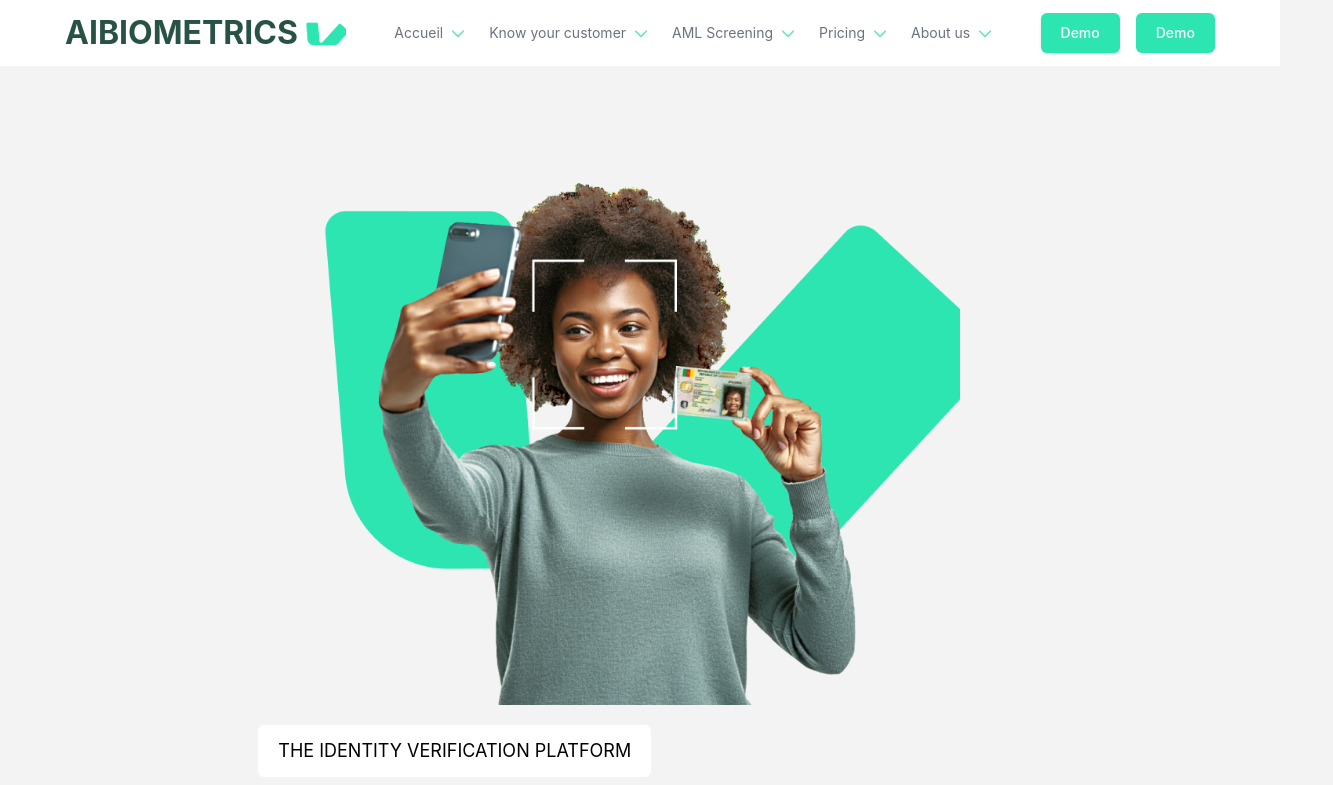
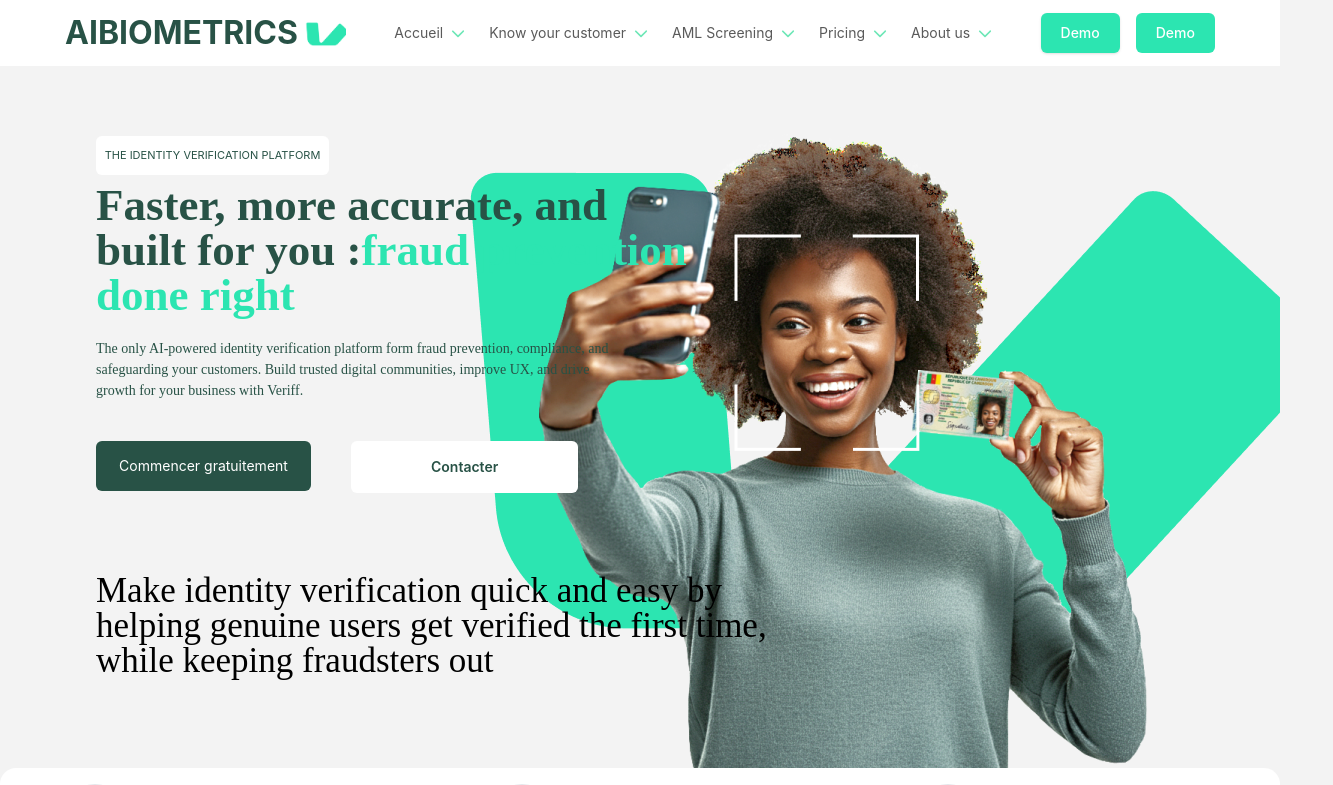
Before and after one commit to chrisvaldes/sekure-site, a React (Create React App) app: page / in a window 1280 px wide. Shown: the top 785 px of the page, 1333 px wide, since content can reach past the window. Built offline with nearby package versions, Linux system fonts and the light colour scheme.

Commit message:
responsive1.3

```diff
--- a/src/Components/NavBar.jsx
+++ b/src/Components/NavBar.jsx
@@ -1,111 +1,13 @@
+import { faChevronDown } from '@fortawesome/free-solid-svg-icons';
+import { FontAwesomeIcon } from '@fortawesome/react-fontawesome';
 import React from "react";
 import { Link } from 'react-router-dom';
 import logo from "../images/logo-cyan.png";
-import { faChevronDown } from '@fortawesome/free-solid-svg-icons';
-import { FontAwesomeIcon } from '@fortawesome/react-fontawesome';
 
 export default function NavBar() {
 
   return (
-    // <nav
-    //   class="fixed top-0 z-10 fixed w-full max-w-full bg-white border rounded-none h-max border-white/80 backdrop-blur-2xl backdrop-saturate-200 lg:px-8 lg:py-4">
-    //   <div class="flex items-center justify-between ">
 
-    //     <div class="flex items-center justify-center gap-5">
-    //       <div class="fa-bars">
-    //         <span class="text-3xl icon-bars">
-    //           <FontAwesomeIcon icon={faBars} />
-    //         </span>
-    //       </div>
-
-    //       <div class="flex items-center justify-center">
-    //         <Link href="#"
-    //           class="logo-title cursor-pointer py-1.5 text-cyan-deep">
-    //           AIBIOMETRICS
-    //         </Link>
-    //         <div class="logo flex items-center justify-center">
-    //           <img src={logo} alt="" class="object-cover pt-2" />
-    //         </div>
-    //       </div>
-    //     </div>
-
-    //     <div class="flex items-center gap-4">
-    //       <div class='nav-items'>
-    //         <ul class="flex gap-3 mt-2 mb-4 lg:mb-0 lg:mt-0 lg:flex-row lg:items-center ">
-    //           <li class="nav-item flex items-center justify-center gap-2 block p-1 font-sans text-sm antialiased font-normal leading-normal text-blue-gray-900 cursor-pointer relative" >
-    //             <Link to="/" class="flex items-center text-lg">
-    //               Accueil
-    //             </Link>
-
-    //             <span class="text-emerald-300">
-    //               <FontAwesomeIcon icon={faChevronDown} />
-    //             </span>
-
-    //           </li>
-    //           <li class="nav-item flex items-center justify-center gap-2 block p-1 font-sans text-sm antialiased font-normal leading-normal text-blue-gray-900 relative">
-    //             <Link to="/consumer" class="flex items-center text-lg text-nowrap">
-    //               Know your customer
-    //             </Link>
-    //             <span class="text-emerald-300">
-    //               <FontAwesomeIcon icon={faChevronDown} />
-    //             </span>
-
-    //           </li>
-    //           <li class="nav-item  flex items-center justify-center gap-2 block p-1 font-sans text-sm antialiased font-normal leading-normal text-blue-gray-900">
-    //             <Link href="#" class="flex items-center text-lg text-nowrap">
-    //               AML Screenning
-    //             </Link>
-    //             <span class="text-emerald-300">
-    //               <FontAwesomeIcon icon={faChevronDown} />
-    //             </span>
-    //           </li>
-    //           <li class="nav-item flex items-center justify-center gap-2 block p-1 font-sans text-sm antialiased font-normal leading-normal text-blue-gray-900">
-    //             <Link href="#" class="flex items-center text-lg">
-    //               Pricing
-    //             </Link>
-    //             <span class="text-emerald-300">
-    //               <FontAwesomeIcon icon={faChevronDown} />
-    //             </span>
-    //           </li>
-    //           <li class="nav-item flex items-center justify-center gap-2 block p-1 font-sans text-sm antialiased font-normal leading-normal text-blue-gray-900">
-    //             <Link href="#" class="flex items-center text-lg  text-nowrap">
-    //               About Us
-    //             </Link>
-    //             <span class="text-emerald-300">
-    //               <FontAwesomeIcon icon={faChevronDown} />
-    //             </span>
-    //           </li>
-    //         </ul>
-    //       </div>
-    //     </div>
-    //     <div class="">
-    //       <div class=" flex items-center justify-center gap-x-1">
-    //         <li class="flex items-center justify-center gap-2 block p-1 mr-2 font-sans text-sm antialiased font-normal leading-normal text-blue-gray-900">
-    //           <span class=" text-2xl">
-    //             <FontAwesomeIcon icon={faEarthAfrica} />
-    //           </span>
-    //           <Link href="#" class="flex items-center text-lg">
-    //             FR
-    //           </Link>
-    //           <span class="text-emerald-300">
-    //             <FontAwesomeIcon icon={faChevronDown} />
-    //           </span>
-    //         </li>
-    //         <button
-    //           class="rounded-lg bg-cyan-color  text-center align-middle font-sans text-xs font-bold uppercase text-white shadow-md shadow-gray-900/10 transition-all hover:shadow-lg hover:shadow-gray-900/20 active:opacity-[0.85] disabled:pointer-events-none disabled:opacity-50 disabled:shadow-none lg:inline-block nav-button"
-    //           type="button">
-    //           <span class="text-neutral-50">Demo</span>
-    //         </button>
-    //         <button
-    //           class="rounded-lg bg-cyan-color text-center align-middle font-sans text-xs font-bold uppercase text-white shadow-md shadow-gray-900/10 transition-all hover:shadow-lg hover:shadow-gray-900/20 active:opacity-[0.85] disabled:pointer-events-none disabled:opacity-50 disabled:shadow-none lg:inline-block nav-button"
-    //           type="button">
-    //           <span class="text-neutral-50">Demo</span>
-    //         </button>
-    //       </div>
-    //     </div>
-    //   </div>
-    // </nav>
-    // <nav class="fixed top-0 z-10 fixed w-full max-w-full bg-white border rounded-none h-max border-white/80 backdrop-blur-2xl backdrop-saturate-200 lg:px-8 lg:py-4">
     <nav className="bg-white fixed top-0 z-10 fixed w-full bg-white border rounded-none  border-white/80 backdrop-blur-2xl backdrop-saturate-200 lg:px-8 ">
       <div className="mx-auto sm:px-6 lg:px-8 w-full">
         <div className="flex h-16 items-center justify-between w-full">
@@ -127,7 +29,7 @@ export default function NavBar() {
             <nav aria-label="Global" class="">
               <ul className="flex items-center gap-6 text-sm">
                 <li class="flex items-center justify-center gap-2">
-                  <Link className="text-gray-500 transition hover:text-gray-500/75" to="/">
+                  <Link className="text-nav-color text-nav font-weight-nav font-family-nav transition hover:text-gray-500/75" to="/">
                     Accueil
                   </Link>
                   <span class="text-emerald-300">
@@ -136,7 +38,7 @@ export default function NavBar() {
                 </li>
 
                 <li class="flex items-center justify-center gap-2">
-                  <Link className="text-gray-500 transition hover:text-gray-500/75 text-nowrap" to="/customer">
+                  <Link className="text-nav-color text-nav font-weight-nav font-family-nav  transition hover:text-gray-500/75 text-nowrap" to="/customer">
                     Know your customer
                   </Link>
                   <span class="text-emerald-300">
@@ -145,7 +47,7 @@ export default function NavBar() {
                 </li>
 
                 <li class="flex items-center justify-center gap-2">
-                  <a className="text-gray-500 transition hover:text-gray-500/75 text-nowrap" href="#">
+                  <a className="text-nav-color text-nav font-weight-nav font-family-nav  transition hover:text-gray-500/75 text-nowrap" href="#">
                     AML Screening
                   </a>
                   <span class="text-emerald-300">
@@ -154,7 +56,7 @@ export default function NavBar() {
                 </li>
 
                 <li class="flex items-center justify-center gap-2">
-                  <a className="text-gray-500 transition hover:text-gray-500/75 text-nowrap" href="#">
+                  <a className="text-nav-color text-nav font-weight-nav font-family-nav  transition hover:text-gray-500/75 text-nowrap" href="#">
                     Pricing
                   </a>
                   <span class="text-emerald-300">
@@ -163,7 +65,7 @@ export default function NavBar() {
                 </li>
 
                 <li class="flex items-center justify-center gap-2">
-                  <a className="text-gray-500 transition hover:text-gray-500/75 text-nowrap" href="#">
+                  <a className="text-nav-color text-nav font-weight-nav font-family-nav  transition hover:text-gray-500/75 text-nowrap" href="#">
                     About us
                   </a>
                   <span class="text-emerald-300">
--- a/src/Pages/Accueil/Accueil.jsx
+++ b/src/Pages/Accueil/Accueil.jsx
@@ -18,45 +18,44 @@ export default function Accueil() {
           <NavBar />
         </section>
 
-        <section class="section-prevention mx-10">
-          <div class="flex md:flex-wrap-reverse items-center justify-around">
-            <div class="content">
+        <section class="section-faster">
+          <div class="faster" style={{ backgroundImage: `url(${femme})`, backgroundPosition: "top right", backgroundRepeat: "no-repeat" }}>
+            <div class="pl-12 md:pl-20 lg:pl-24">
               <div class="flex">
-                <button class="text-nowrap rounded-md bg-white py-3 px-5 rounded-md  text-sm sm:text-sm md:text-md lg:text-lg my-5">THE IDENTITY VERIFICATION PLATFORM</button>
+                <button class="text-nowrap h-button-first w-button-first rounded-md bg-white text-cyan-deep py-3 px-5 text-sub-content font-weight-nav font-family-nav my-2 flex items-center justify-center">
+                  THE IDENTITY VERIFICATION PLATFORM
+                </button>
               </div>
-              <div class=" text-2xl sm:text-2xl md:text-3xl lg:text-4xl my-5 text-left font-bold text-cyan-color mt-5">
+              <div class=" text-title font-weight-title font-family-title leading-normal text-left font-bold text-cyan-color">
                 <span class="text-cyan-deep">Faster, more accurate, and <br /> built for you :</span>
                 <span>fraud prevention <br /> done right</span>
 
               </div>
-              <div class="text-cyan-deep text-left text-sm sm:text-sm md:text-md lg:text-lg my-5">
+              <div class="text-cyan-deep text-left text-content font-weight-content font-family-content leading-normal-1 mt-5">
                 The only AI-powered identity verification platform form fraud prevention, compliance, and <br />
                 safeguarding your customers. Build trusted digital communities, improve UX, and drive <br />
                 growth for your business with Veriff.
               </div>
               <div class="flex mt-10 gap-10">
-                <button class="text-nowrap rounded-md bg-cyan-deep py-4 px-5 rounded-md text-white font-semibold text-sm sm:text-sm md:text-md lg:text-lg">Commencer gratuitement</button>
-                <button class="text-nowrap rounded-md bg-white py-4 px-20 rounded-md text-cyan-deep font-bold text-sm sm:text-sm md:text-md lg:text-lg">Contacter</button>
+                <button class="text-nowrap rounded-md bg-cyan-deep py-4 px-5 rounded-md text-white  h-button-height w-button-width text-sm flex items-center justify-center">Commencer gratuitement</button>
+                <button class="text-nowrap rounded-md bg-white py-4 px-20 rounded-md text-cyan-deep font-semibold  text-sm">Contacter</button>
               </div>
               <div >
-                <h2 class="text-left text-2xl sm:text-2xl md:text-3xl lg:text-3xl font-semibold my-10">
+                <h2 class="text-title-1 font-weight-title-1 font-family-title leading-normal text-left font-semibold mt-20">
                   Make identity verification quick and easy by <br />
                   helping genuine users get verified the first time, <br />
                   while keeping fraudsters out
                 </h2>
               </div>
             </div>
-            <div class="image">
-              {/* <img src={logo} alt=""  class="object-cover w-full h-full image-background"/> */}
-              <img src={femme} alt="" class="object-fill  women-image" />
-            </div>
+
           </div>
 
           {/* Grid section */}
-          <div class="card-grid-white items-center justify-center pr-10 md:gap-x-5 rounded-2xl">
+          <div class="grid grid-cols-1 sm:grid-cols-2 md:grid-cols-2 lg:grid-cols-3 rounded-2xl bg-white">
             <div class="flex items-center justify-center gap-5 grid-width">
               <div class="flex items-center justify-center bg-gray-200 p-3 sm:p-3 lg:p-5 rounded-full">
-                <div class="  rounded-full bg-cyan-color px-1 sm:px-1 md:px-1 lg:px-2 lg:py-1 flex items-center justify-center">
+                <div class="rounded-full bg-cyan-color px-1 sm:px-1 md:px-1 lg:px-2 lg:py-1 flex items-center justify-center">
                   <span class="icon text-white">
                     <FontAwesomeIcon icon={faCheck} />
                   </span>
--- a/src/index.css
+++ b/src/index.css
@@ -3,14 +3,13 @@
 @tailwind utilities;
 
 body {
-  margin: 0 auto;
   font-family: -apple-system, BlinkMacSystemFont, "Segoe UI", "Roboto", "Oxygen",
     "Ubuntu", "Cantarell", "Fira Sans", "Droid Sans", "Helvetica Neue",
     sans-serif;
   -webkit-font-smoothing: antialiased;
   -moz-osx-font-smoothing: grayscale;
   background-color: #f3f3f3;
-
+  margin : 0
 }
 
 code {
@@ -43,13 +42,13 @@ nav .nav-items .nav-item {
   font-size: 12.5px;
 }
 
-.section-prevention {
-  margin-top: 11rem;
+.section-faster {
+  margin-top: 8rem;
+  min-height: 70vh;
 }
-
-.section-prevention .image .women-image {
-  width: 100%;
-  height: 100%;
+.section-faster .faster{
+  margin-top: 8rem;
+  min-height: 80vh;
 }
 
 .card-grid {
@@ -380,7 +379,5 @@ form .logo-footer img {
   .section-footer .card-footer-logo {
     width: 40rem;
   }
-  .section-prevention .image .women-image {
-    width: 40rem;
-  }
+
 }
--- a/tailwind.config.js
+++ b/tailwind.config.js
@@ -8,40 +8,55 @@ module.exports = {
       colors : {
         "cyan-color" : "#2CE5B1",
         "cyan-deep" : "#285246",
-        "circle-card" : "#F3F3F3",
-        "big-circle-card" : "#F3EFE0",
+        "nav-color" : "#5A5A5A"
+      },
+      width: {
+        "button-width": "215px",
+        "button-first" : "233px"
+      },
+      height: {
+        "button-height": "50px",
+        "button-first" : "39px"
+      },
+      margin: {
+        "button-margin": "20px",
+      },
+      padding: {
+        "button-padding": "15px",
       },
       fontSize : {
-        "logo-size" : "18px",
-        "women-accueil-width" : "608px",
-        "women-accueil-height" : "671px",
-        "women-customer-width" : "430px",
-        "women-customer-height" : "345px",
-        "women-card-customer-width" : "690px",
-        "women-card-customer-heigh" : "649px",
-        "women-card-accueil-width" : "482px",
-        "women-card-accueil-height" : "437px",
-        "women-footer-width" : "486px",
-        "women-footer-height" : "409px",
-        "big-circle-width" : "134px",
-        "big-circle-height" : "134px",
-        "small-circle-width" : "57.43px",
-        "small-circle-height" : "54.43px",
-        "small-circle-width-1" : "30px",
-        "small-circle-height-1" : "30px",
-        "circle-width" : "180px",
-        "circle-height" : "179px"
+         "title" : "45px",
+         "title-1" : "35px",
+         "title-2" : "40px",
+         "title-3" : "30px",
+         "content" : "14px",
+         "sub-content" : "11px",
+         "width-card-horiz" : "441px",
+         "height-card-horiz" : "441px",
+         "width-card-vert" : "441px",
+         "height-card-vert" : "118px",
+         "nav" : "14px",
       },
-      spacing : {
-        "gap" : "13px",
-        "line-height" : "47px",
-
+      lineHeight: {
+        "tight": "1.2",
+        "normal": "1",
+        "loose": "1.8",
+        "normal-1" : "1.5"
       },
       fontWeight : {
-        "weight" : "700"
+        "weight-title" : "700",
+        "weight-title-1" : "500",
+        "weight-title-2" : "400",
+        "weight-title-3" : "700",
+        "weight-content" : "500",
+        "weight-sub-content" : "500",
+        "weight-nav" : "400"
       },
       fontFamily : {
-        "font-family" : "Satoshi",
+        "family-title" : "Satoshi",
+        "family-content" : "Satoshi",
+        "family-title" : "Lufga",
+        "family-nav" : "Inter"
       }
     },
   },
```
